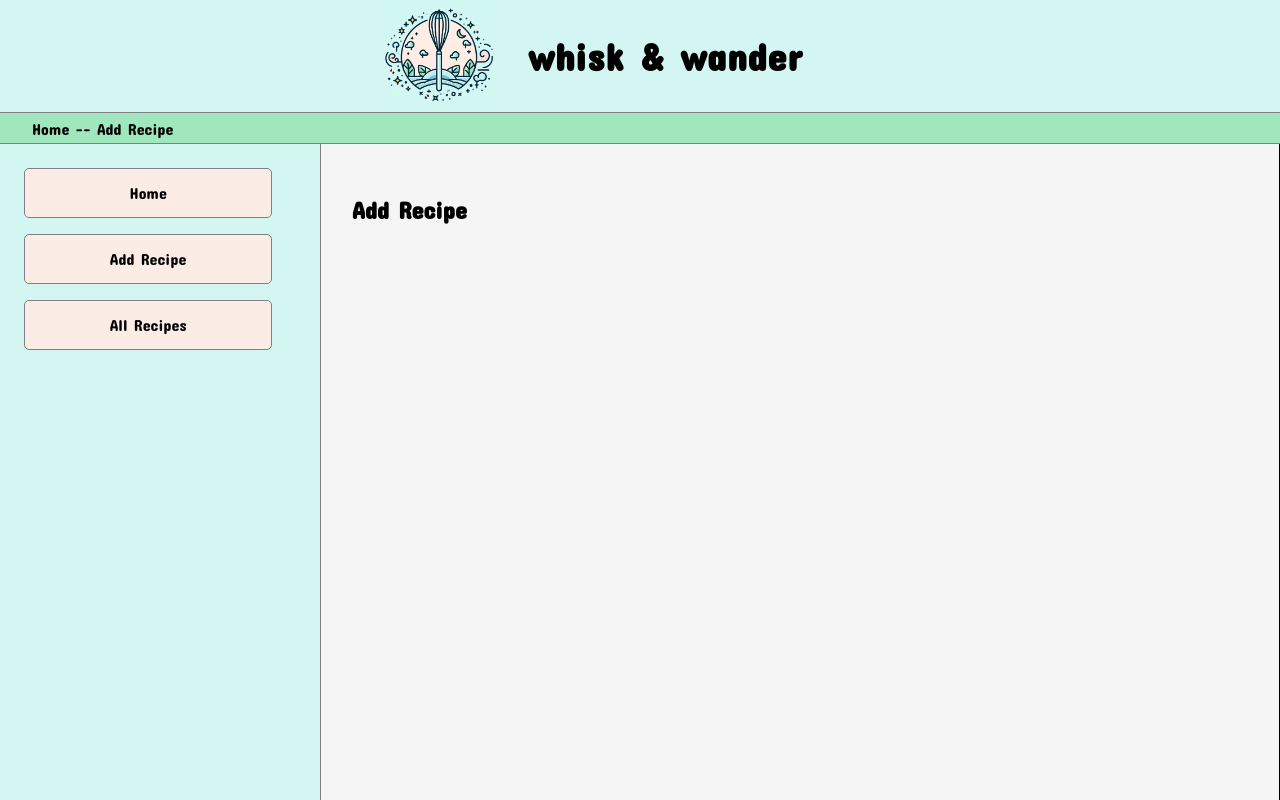
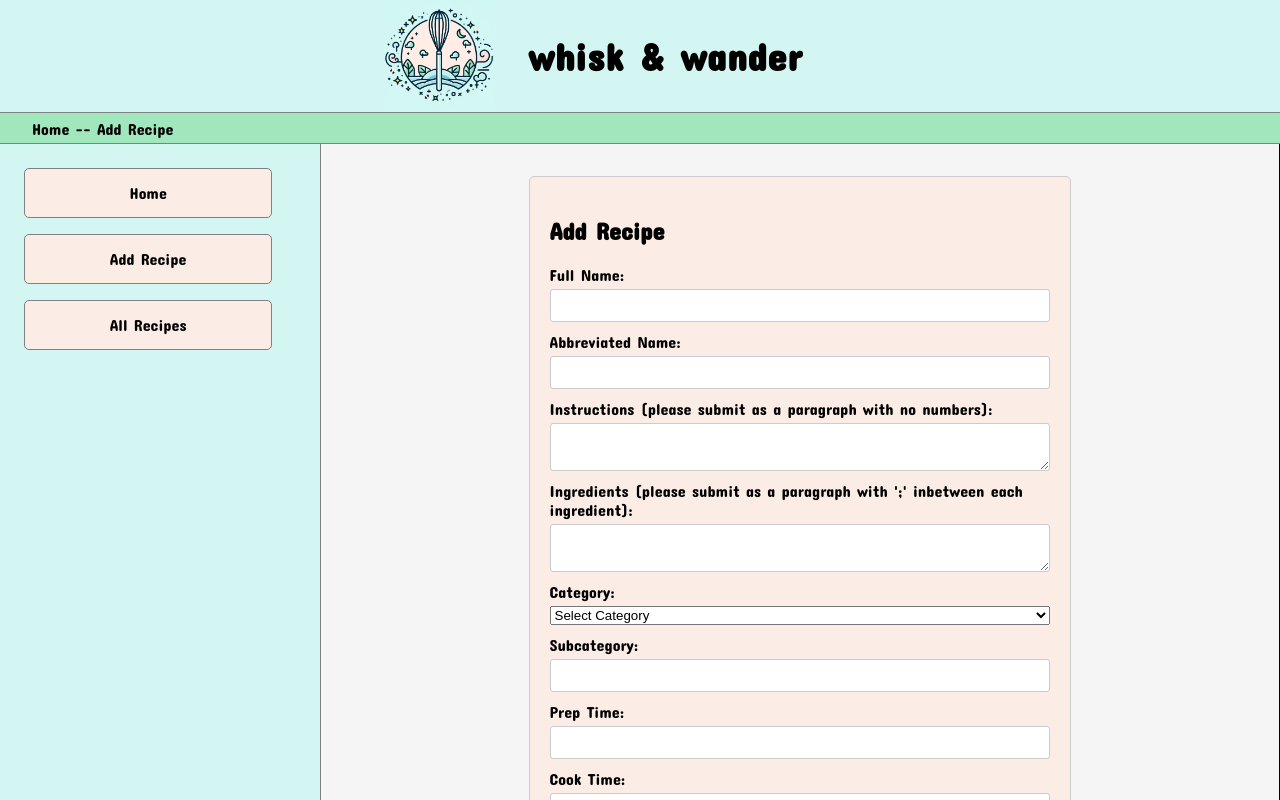
Before and after one commit to allisonwinder/whisk-and-wander, a React (Create React App) app: page /addRecipe in a window 1280 px wide. Built offline with nearby package versions, Linux system fonts and the light colour scheme.

Commit message:
A recipe view and a probably not working add recipe

```diff
--- a/db.json
+++ b/db.json
@@ -1,10 +1,4 @@
 {
-  "posts": [
-    { "id": 1, "title": "Post 1" },
-    { "id": 2, "title": "Post 2" },
-    { "id": 3, "title": "Post 3" }
-  ],
-
   "recipes": [
     {
       "id": 1,
@@ -30,7 +24,7 @@
       "prepTime": "30",
       "cookTime": "15",
       "totalTime": "45",
-      "ingredients": "2 C flour, 1 t baking soda, ½ t salt, ½ C shortening, ½ C peanut butter, 2 eggs, 1 C sugar, ½ brown sugar, 1 t vanilla, 1 T water, 1 12 oz pkg chocolate chips (big milk chocolate best)"
+      "ingredients": "2 C flour; 1 t baking soda; ½ t salt; ½ C shortening; ½ C peanut butter; 2 eggs; 1 C sugar; ½ brown sugar; 1 t vanilla; 1 T water; 1 12 oz pkg chocolate chips (big milk chocolate best)"
     },
     {
       "id": 3,
@@ -75,7 +69,7 @@
       "id": 6,
       "fullName": "Roasted Asparagus",
       "abrvName": "Asparagus",
-      "category": "Sides",
+      "category": "Side",
       "subcategory": "Vegetables",
       "instructions": "Snap ends off. Lay in single layer on baking sheet and add other ingredients. Toss with hands. Preheat oven to 400 and cook less than 15 min.",
       "image": "https://hips.hearstapps.com/thepioneerwoman/wp-content/uploads/2008/11/3055281861_cd03def487_o.jpg?resize=768:*",
@@ -91,7 +85,7 @@
       "category": "Main Dish",
       "subcategory": "Beef",
       "instructions": "Saute onions in olive oil. Brown ground beef and remove fat. Combine and stir in taco seasoning. Add all other things. Simmer for 20min.",
-      "image": "",
+      "image": "https://i0.wp.com/happymoneysaver.com/wp-content/uploads/2023/03/Taco-Soup-2.jpg",
       "prepTime": "40",
       "cookTime": "20",
       "totalTime": "60",
@@ -101,10 +95,10 @@
       "id": 8,
       "fullName": "Ham Fried Rice",
       "abrvName": "Fried Rice",
-      "category": "Main Dishes",
+      "category": "Main Dish",
       "subcategory": "Pork",
       "instructions": "Cook rice the day before. Spread out and dry (if no time, that’s okay). Heat oil and add rice. Stir a few min. Add onions, ham, and veg. Stir and heat. Carefully pour beaten egg and stir until egg is cooked.",
-      "image": "",
+      "image": "https://tastesbetterfromscratch.com/wp-content/uploads/2021/03/Ham-Fried-RIce-37-640x640.jpg",
       "prepTime": "10",
       "cookTime": "40",
       "totalTime": "50",
@@ -114,10 +108,10 @@
       "id": 9,
       "fullName": "Lion House Lasagna",
       "abrvName": "Lasagna",
-      "category": "Main Dishes",
+      "category": "Main Dish",
       "subcategory": "Beef",
       "instructions": "Brown ground beef in oil. Drain. Add garlic, parsley flakes, basil and salt. Mix with tomatoes and tomato paste. Simmer, uncovered, tell thick, about one hour; stir occasionally. Cook lasagna noodles as directed on package; drain and rinse in cold water. Mix cottage cheese with beaten eggs, pepper, parsley flakes and Parmesan cheese. Place half of noodles in 9by13 baking pan. Spoon on half the cottage cheese mixture. Repeat the layers, ending with layer of mozzarella on top. Bake at 375 for 30 minutes.",
-      "image": "",
+      "image": "https://lh3.googleusercontent.com/Ezv_E-DZfsKxrvmBkXopsUy_IMO9AgtjqR1hXYqhezwu26r1ZjXnPycuoSckXn-OwJ9eU5XI91NtIundR_c-KO1Nu9ps_kCR7w=w1280-h960-c-rj-v1-e365",
       "prepTime": "50",
       "cookTime": "30",
       "totalTime": "80",
@@ -127,10 +121,10 @@
       "id": 10,
       "fullName": "Russian Tea",
       "abrvName": "Tea",
-      "category": "Drinks",
+      "category": "Drink",
       "subcategory": "",
       "instructions": "Make a simple syrup of 2 cups water and 2 cups sugar. Heat. When dissolved, add remaining ingredients. Heat to desired temperature.",
-      "image": "",
+      "image": "https://encrypted-tbn0.gstatic.com/images?q=tbn:ANd9GcSQa03DsJzSCgh5fCcbI6fXFz1m5kgDp_EEzhSjWgBhcg&s",
       "prepTime": "10",
       "cookTime": "10",
       "totalTime": "20",
@@ -153,10 +147,10 @@
       "id": 12,
       "fullName": "Asian Chicken Wraps",
       "abrvName": "Chick. Wraps",
-      "category": "Main Dishes",
+      "category": "Main Dish",
       "subcategory": "Chicken",
       "instructions": "In a medium bowl, whisk together the peanut sauce ingredients. In another bowl, add the cabbage, carrots, cilantro, and peanuts. Pour the sauce over the mixture and stir. Let this sit while you prepare the tortillas and chicken. Heat up the tortillas for about 10 seconds in the microwave to make them easier to work with. Divide the chicken and coleslaw between each tortilla. Roll tightly, securing with toothpicks if necessary.",
-      "image": "https://www.simplywhisked.com/wp-content/uploads/2012/08/Asian-Chicken-Wraps-with-Peanut-Sauce-2-150x150.jpg",
+      "image": "https://www.wellplated.com/wp-content/uploads/2015/08/Asian-Chicken-Wraps-with-Thai-Peanut-Sauce.-An-easy-healthy-recipe-with-edamame-carrots-and-broccoli-slaw.jpg",
       "prepTime": "15",
       "cookTime": "0",
       "totalTime": "15",
--- a/package.json
+++ b/package.json
@@ -6,10 +6,12 @@
     "@testing-library/jest-dom": "^5.17.0",
     "@testing-library/react": "^13.4.0",
     "@testing-library/user-event": "^13.5.0",
+    "@types/axios": "^0.14.0",
     "@types/jest": "^27.5.2",
     "@types/node": "^16.18.91",
     "@types/react": "^18.2.69",
     "@types/react-dom": "^18.2.22",
+    "axios": "^1.6.8",
     "react": "^18.2.0",
     "react-dom": "^18.2.0",
     "react-router-dom": "^6.22.3",
--- /dev/null
+++ b/src/components/AddRecipe.css
@@ -0,0 +1,42 @@
+.form-container {
+  max-width: 500px;
+  margin: 0 auto;
+  padding: 20px;
+  border: 1px solid #ccc;
+  border-radius: 5px;
+  background-color: #fbede6;
+}
+
+.recipe-form {
+  display: grid;
+  gap: 10px;
+}
+
+.form-group {
+  display: flex;
+  flex-direction: column;
+}
+
+label {
+  margin-bottom: 5px;
+}
+
+input[type="text"],
+textarea {
+  padding: 8px;
+  border: 1px solid #ccc;
+  border-radius: 3px;
+}
+
+.submit-button {
+  padding: 10px 20px;
+  background-color: #a0e7bd;
+  color: black;
+  border: none;
+  border-radius: 3px;
+  cursor: pointer;
+}
+
+.submit-button:hover {
+  background-color: #a0e7bd;
+}
--- a/src/components/AddRecipe.tsx
+++ b/src/components/AddRecipe.tsx
@@ -1,3 +1,204 @@
+import React, { useState } from "react";
+import axios from "axios";
+import "./AddRecipe.css";
+
 export default function AddRecipe() {
-  return <h1 className="brand">Add Recipe</h1>;
+  const [newRecipe, setNewRecipe] = useState({
+    fullName: "",
+    abrvName: "",
+    category: "",
+    subcategory: "",
+    instructions: "",
+    ingredients: "",
+    prepTime: "",
+    cookTime: "",
+    totalTime: "",
+    image: "",
+  });
+
+  const handleInputChange = (
+    event: React.ChangeEvent<HTMLInputElement | HTMLTextAreaElement>
+  ) => {
+    const { name, value } = event.target;
+    setNewRecipe((prevState) => ({
+      ...prevState,
+      [name]: value,
+    }));
+  };
+
+  const handleSubmit = async (event: React.FormEvent) => {
+    event.preventDefault();
+    try {
+      // Omit the 'id' field when sending the POST request
+      const { ...newRecipeWithoutId } = newRecipe;
+      await axios.post("http://localhost:3001/recipes", newRecipeWithoutId);
+      // Clear the form fields
+      setNewRecipe({
+        fullName: "",
+        abrvName: "",
+        category: "",
+        subcategory: "",
+        instructions: "",
+        image: "",
+        prepTime: "",
+        cookTime: "",
+        totalTime: "",
+        ingredients: "",
+      });
+      console.log("Form submitted:", newRecipe);
+    } catch (error) {
+      console.error("Error adding recipe:", error);
+    }
+  };
+
+  const handleCategoryChange = (
+    event: React.ChangeEvent<HTMLSelectElement>
+  ) => {
+    const { value } = event.target;
+    setNewRecipe((prevState) => ({
+      ...prevState,
+      category: value,
+    }));
+  };
+
+  return (
+    <>
+      <div className="form-container brand">
+        <h1>Add Recipe</h1>
+        <form onSubmit={handleSubmit} className="recipe-form">
+          <div className="form-group">
+            <label htmlFor="fullName">Full Name:</label>
+            <input
+              type="text"
+              id="fullName"
+              name="fullName"
+              value={newRecipe.fullName}
+              onChange={handleInputChange}
+            />
+          </div>
+          <div className="form-group">
+            <label htmlFor="abrvName">Abbreviated Name:</label>
+            <input
+              type="text"
+              id="abrvName"
+              name="abrvName"
+              value={newRecipe.abrvName}
+              onChange={handleInputChange}
+            />
+          </div>
+          <div className="form-group">
+            <label htmlFor="instructions">
+              Instructions (please submit as a paragraph with no numbers):
+            </label>
+            <textarea
+              id="instructions"
+              name="instructions"
+              value={newRecipe.instructions}
+              onChange={handleInputChange}
+            ></textarea>
+          </div>
+          <div className="form-group">
+            <label htmlFor="ingredients">
+              Ingredients (please submit as a paragraph with ';' inbetween each
+              ingredient):
+            </label>
+            <textarea
+              id="ingredients"
+              name="ingredients"
+              value={newRecipe.ingredients}
+              onChange={handleInputChange}
+            ></textarea>
+          </div>
+          <div className="form-group">
+            <label htmlFor="category" className="brand">
+              Category:
+            </label>
+            <select
+              id="category"
+              name="category"
+              value={newRecipe.category}
+              onChange={handleCategoryChange}
+            >
+              <option value="" className="brand">
+                Select Category
+              </option>
+              <option value="Dessert" className="brand">
+                Desserts
+              </option>
+              <option value="Main Dish" className="brand">
+                Main Dish
+              </option>
+              <option value="Appetizer" className="brand">
+                Appetizer
+              </option>
+              <option value="Side" className="brand">
+                Side
+              </option>
+              <option value="Bread" className="brand">
+                Breads
+              </option>
+              <option value="Drink" className="brand">
+                Drinks
+              </option>
+            </select>
+          </div>
+          <div className="form-group">
+            <label htmlFor="subcategory">Subcategory:</label>
+            <input
+              type="text"
+              id="subcategory"
+              name="subcategory"
+              value={newRecipe.subcategory}
+              onChange={handleInputChange}
+            />
+          </div>
+          <div className="form-group">
+            <label htmlFor="prepTime">Prep Time:</label>
+            <input
+              type="text"
+              id="prepTime"
+              name="prepTime"
+              value={newRecipe.prepTime}
+              onChange={handleInputChange}
+            />
+          </div>
+          <div className="form-group">
+            <label htmlFor="cookTime">Cook Time:</label>
+            <input
+              type="text"
+              id="cookTime"
+              name="cookTime"
+              value={newRecipe.cookTime}
+              onChange={handleInputChange}
+            />
+          </div>
+          <div className="form-group">
+            <label htmlFor="totalTime">Total Time:</label>
+            <input
+              type="text"
+              id="totalTime"
+              name="totalTime"
+              value={newRecipe.totalTime}
+              onChange={handleInputChange}
+            />
+          </div>
+          <div className="form-group">
+            <label htmlFor="image">Image (URL):</label>
+            <input
+              type="text"
+              id="image"
+              name="image"
+              value={newRecipe.image}
+              onChange={handleInputChange}
+            />
+          </div>
+          <button type="submit" className="submit-button brand">
+            Add Recipe
+          </button>
+        </form>
+      </div>
+      <br></br>
+      <br></br>
+    </>
+  );
 }
```
Also changed, not shown: src/Types.ts (+4 -4 lines), src/components/RecipeView.css (added, +69 -0 lines), src/components/RecipeView.tsx (+50 -5 lines), 1 other file (tests, documents, lock files or other folders).
